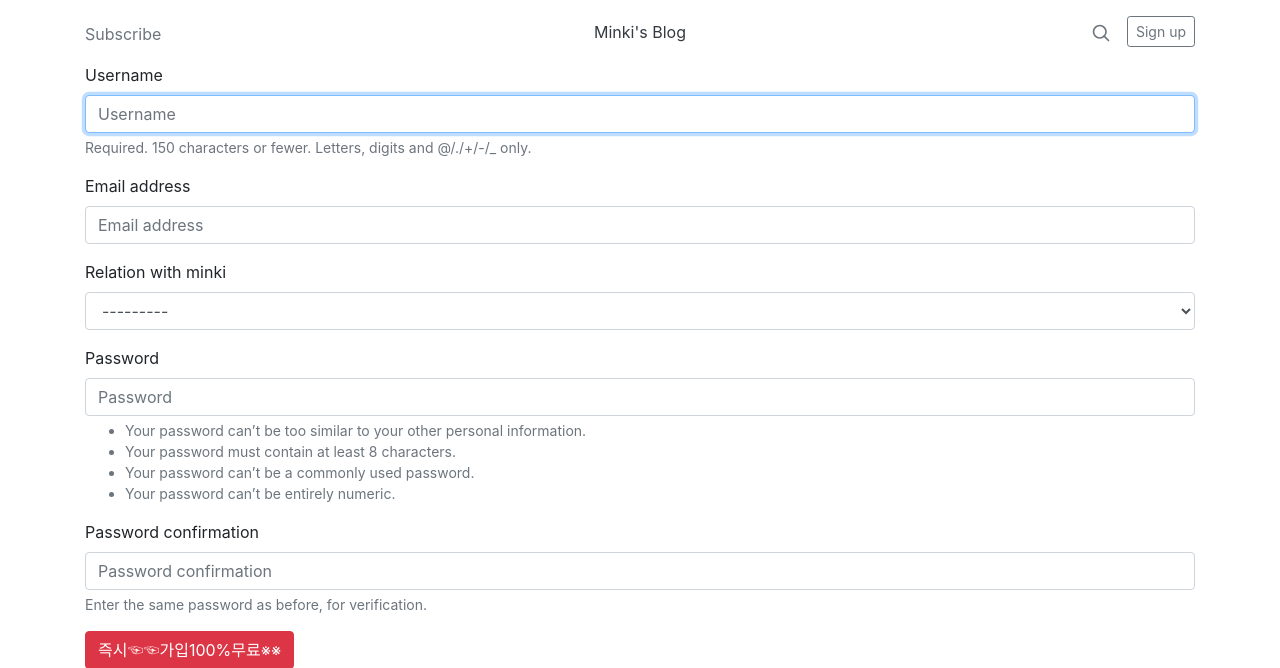
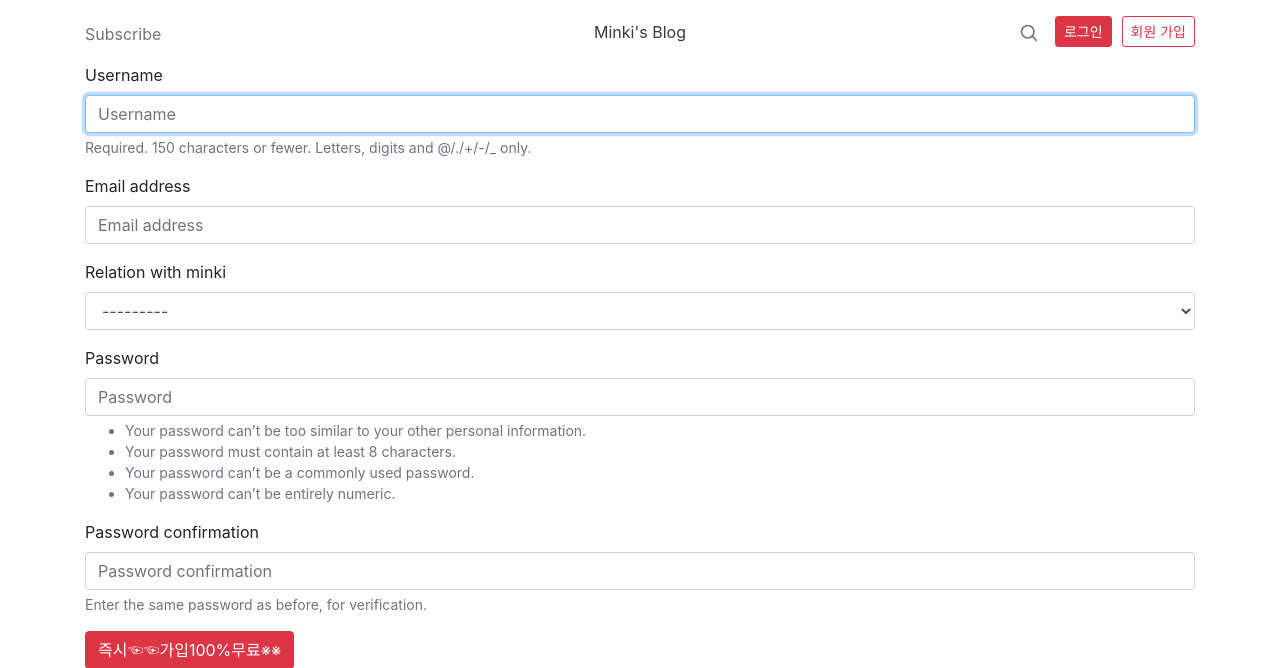
Before and after one commit to by-gramm/first_django_project, a Django app: page /accounts/signup/ in a window 1280 px wide. Shown: the top 668 px of the page. Run offline with Django 3.2, Linux system fonts and the light colour scheme; some libraries are stand-ins or nearby versions.

Commit message:
Add logout function

```diff
--- a/accounts/urls.py
+++ b/accounts/urls.py
@@ -1,7 +1,10 @@
 from django.urls import path
 from accounts import views
+
+app_name = 'accounts'
 
 urlpatterns = [
     path('signup/', views.signup, name='signup'),
     path('login/', views.login, name='login'),
+    path('logout/', views.logout, name='logout'),
 ]
--- a/accounts/views.py
+++ b/accounts/views.py
@@ -1,5 +1,5 @@
 from django.contrib import messages
-from django.contrib.auth.views import LoginView
+from django.contrib.auth.views import LoginView, LogoutView
 from django.shortcuts import render, redirect
 from .forms import SignupForm
 
@@ -20,3 +20,7 @@ def signup(request):
 
 
 login = LoginView.as_view(template_name='accounts/login_form.html')
+
+
+def logout(request):
+    return redirect('accounts:login')
--- a/first_project/settings/common.py
+++ b/first_project/settings/common.py
@@ -109,3 +109,5 @@ MEDIA_URL = '/media/'
 MEDIA_ROOT = os.path.join(BASE_DIR, 'media')
 
 INTERNAL_IPS = ['127.0.0.1']
+
+LOGOUT_REDIRECT_URL = os.path.join(BASE_DIR, 'accounts/login/')
--- a/first_project/templates/layout.html
+++ b/first_project/templates/layout.html
@@ -32,7 +32,16 @@
                             <a class="text-muted" href="#" aria-label="Search">
                               <svg xmlns="http://www.w3.org/2000/svg" width="20" height="20" fill="none" stroke="currentColor" stroke-linecap="round" stroke-linejoin="round" stroke-width="2" class="mx-3" role="img" viewBox="0 0 24 24" focusable="false"><title>Search</title><circle cx="10.5" cy="10.5" r="7.5"></circle><path d="M21 21l-5.2-5.2"></path></svg>
                             </a>
-                            <a class="btn btn-sm btn-outline-secondary" href="#">Sign up</a>
+                              {# 로그인 된 경우 --> 로그아웃 / 마이 페이지 #}
+                              {% if user.is_authenticated %}
+                                  <a style="margin-right: 10px;" class="btn btn-sm btn-outline-danger" href="/accounts/logout/">로그아웃</a>
+                                  <a class="btn btn-sm btn-danger" href="#">프로필 수정</a>
+                              {# 로그인 안 된 경우 --> 로그인 / 회원 가입 #}
+                              {% else %}
+                                  <a style="margin-right: 10px;" class="btn btn-sm btn-danger" href="/accounts/login/">로그인</a>
+                                  <a class="btn btn-sm btn-outline-danger" href="/accounts/signup/">회원 가입</a>
+
+                              {% endif %}
                           </div>
                         </div>
                     </header>
```
